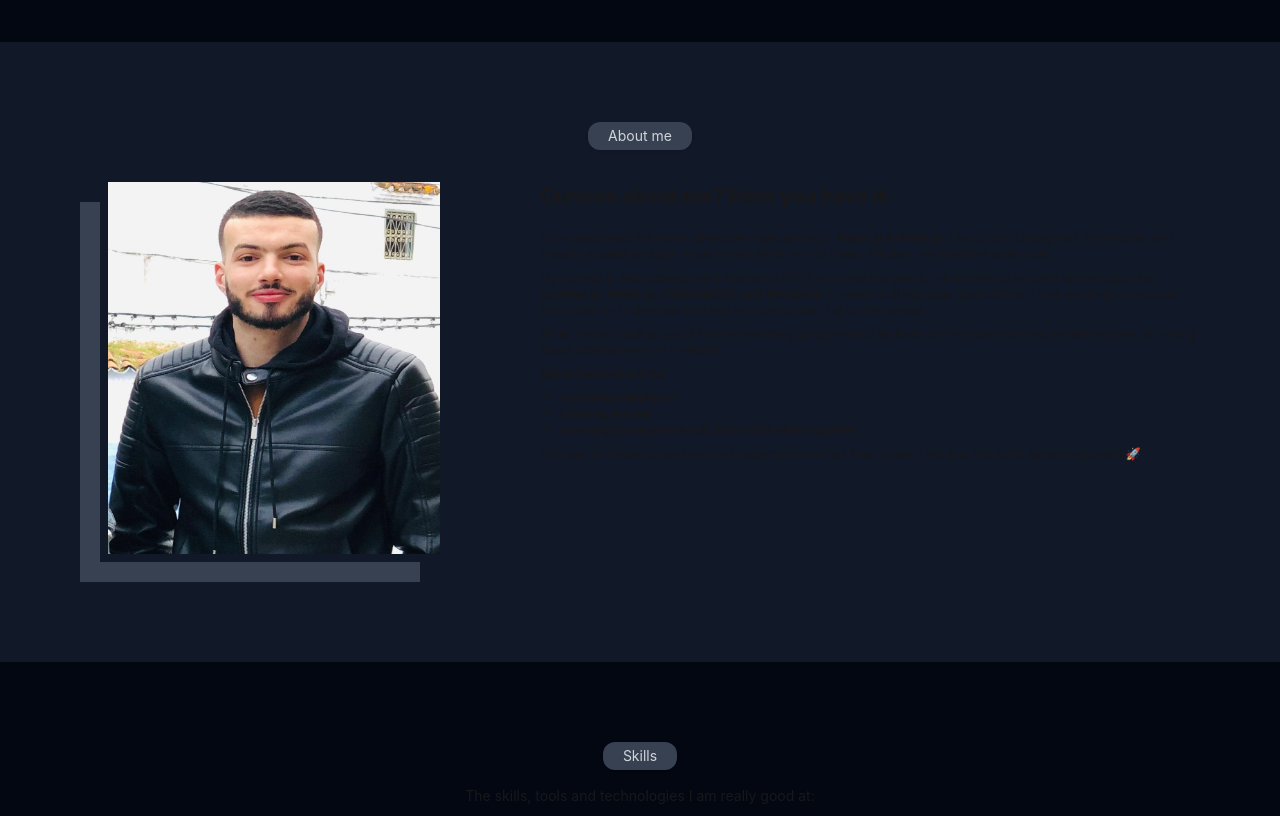
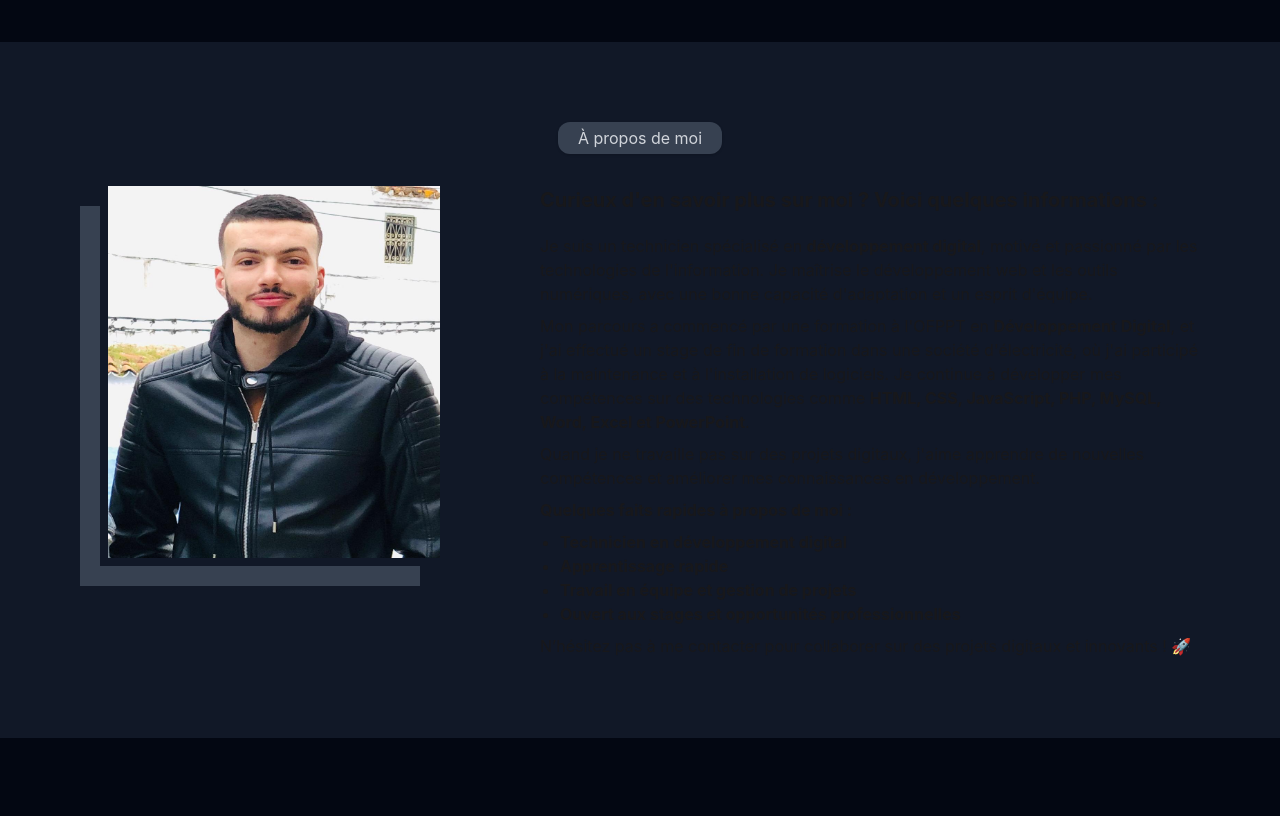
Before and after one commit to Bilalben23/portfolio, a React (Vite) app: page / in a window 1280 px wide. Shown: the part 740-1556 px from the top of the page. Built offline with nearby package versions, Linux system fonts and the light colour scheme.

Commit message:
tailored about section

```diff
--- a/src/components/About.jsx
+++ b/src/components/About.jsx
@@ -1,48 +1,44 @@
 import React from 'react'
 import personalImage from "../assets/personalImage2.jpeg"
-
 
 export default function About() {
     return (
         <section className='my-20 px-5 md:px-20' id='about'>
-            <h2 className='w-fit px-5 shadow py-1 mx-auto rounded-xl bg-dark-200 text-dark-600 text-sm mb-8'>About me</h2>
+            <h2 className='w-fit px-5 shadow py-1 mx-auto rounded-xl bg-dark-200 text-dark-600 mb-8'>À propos de moi</h2>
             <div className='flex items-start gap-x-30 flex-col gap-y-4 md:flex-row'>
 
                 <div className='relative grow-0 flex-1 mt-5 mx-auto'>
                     <div className='bg-dark-200 w-[340px] h-[380px]'></div>
-                    <img src={personalImage} alt="Bilal's image" className='absolute w-full h-full -top-5 -right-5 border-b-8 border-l-8 border-dark-50' />
+                    <img src={personalImage} alt="Image de Youssef" className='absolute w-full h-full -top-5 -right-5 border-b-8 border-l-8 border-dark-50' />
                 </div>
 
-                <div class="flex-1 text-xs flex flex-col gap-y-2">
-                    <p class="font-medium mb-3 text-base md:text-xl">
-                        <strong>Curious about me? Here you have it:</strong>
+                <div className="flex-1 flex flex-col gap-y-2">
+                    <p className="font-medium mb-3 text-base md:text-xl">
+                        <strong>Curieux d'en savoir plus sur moi ? Voici quelques informations :</strong>
                     </p>
                     <p>
-                        I'm a passionate full-stack developer specializing in <strong>React.js & Node.js</strong>.
-                        I focus on building fast, accessible, and visually appealing digital experiences while writing
-                        clean, efficient, and maintainable code.
+                        Je suis un technicien spécialisé en <strong>développement digital</strong>, motivé et passionné par les technologies de l'information.
+                        Je maîtrise le développement web et les outils numériques, avec une bonne capacité d'adaptation et un esprit d'équipe.
                     </p>
                     <p>
-                        My journey in web development started in 2022, and over the years, I've embraced modern technologies
-                        like <strong>Express.js, React.js, TailwindCSS, and Mongodb</strong> to create cutting-edge applications.
-                        I love working on projects from ideation to development and constantly learning to stay ahead.
+                        Mon parcours a commencé par une formation à l'OFPPT en <strong>Développement Digital</strong>, et j'ai effectué un stage de fin de formation dans une société d'électricité, où j'ai participé à la maintenance et à l'installation de logiciels.
+                        Je continue à développer mes compétences sur des technologies comme <strong>HTML, CSS, JavaScript, PHP, MySQL, Word, Excel et PowerPoint</strong>.
                     </p>
                     <p>
-                        When I'm not coding, you'll find me watching programming lectures on YouTube, learning something new, or writing about development on LinkedIn.
+                        Quand je ne travaille pas sur des projets digitaux, j'aime apprendre de nouvelles compétences et améliorer mes connaissances en développement.
                     </p>
-                    <p><strong>Quick facts about me:</strong></p>
-                    <ul class="list-disc pl-5">
-                        <li><strong>Full-time freelancer</strong></li>
-                        <li><strong>Lifelong learner</strong></li>
-                        <li><strong>Learning to become a Full Stack Software Engineer</strong></li>
-
+                    <p><strong>Quelques faits rapides à propos de moi :</strong></p>
+                    <ul className="list-disc pl-5">
+                        <li><strong>Technicien en développement digital</strong></li>
+                        <li><strong>Apprentissage rapide</strong></li>
+                        <li><strong>Travail en équipe et gestion de projets</strong></li>
+                        <li><strong>Ouvert aux stages et opportunités professionnelles</strong></li>
                     </ul>
                     <p>
-                        I'm open to freelance and contract opportunities—feel free to reach out and lets build something great! 🚀
+                        N’hésitez pas à me contacter pour collaborer sur des projets digitaux et innovants ! 🚀
                     </p>
 
                 </div>
-
 
             </div>
 
```
